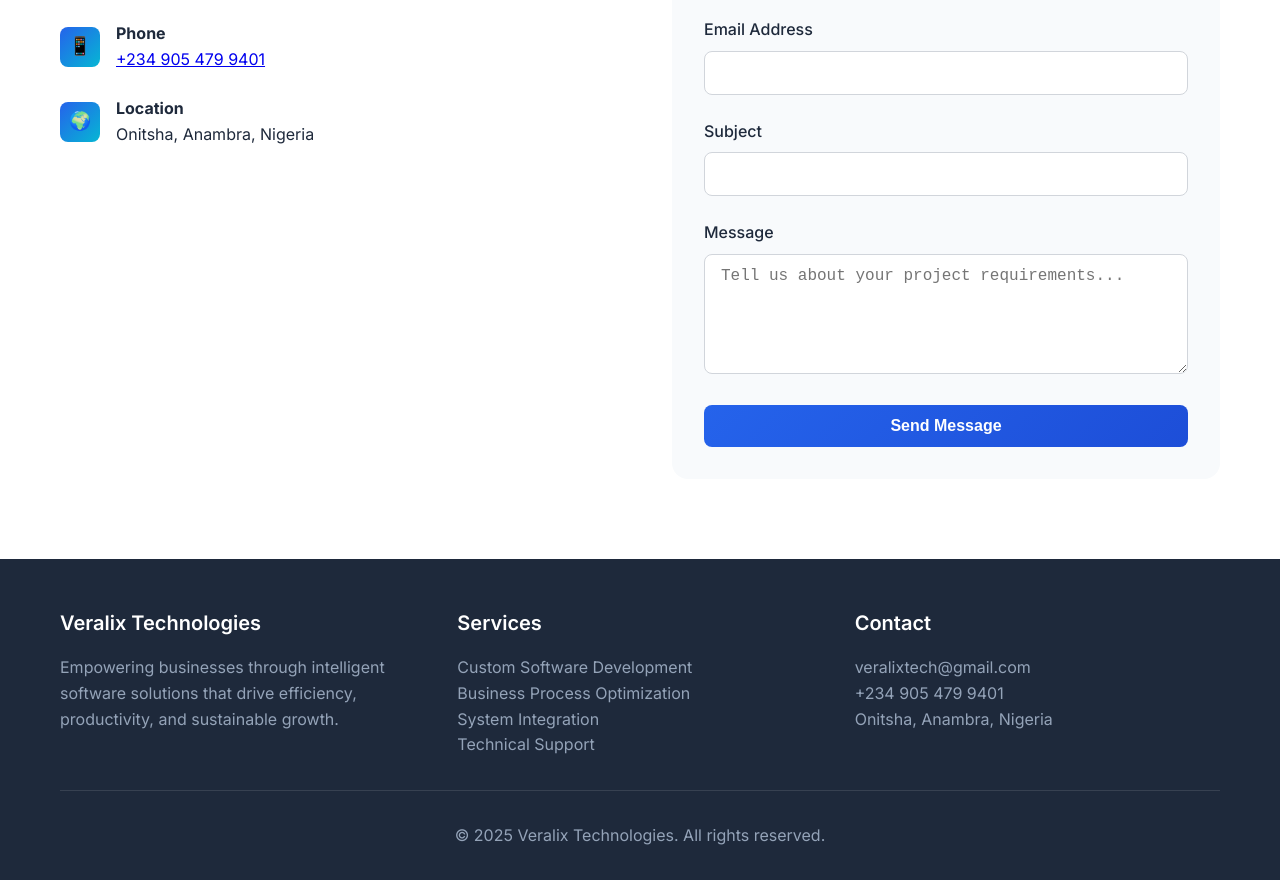
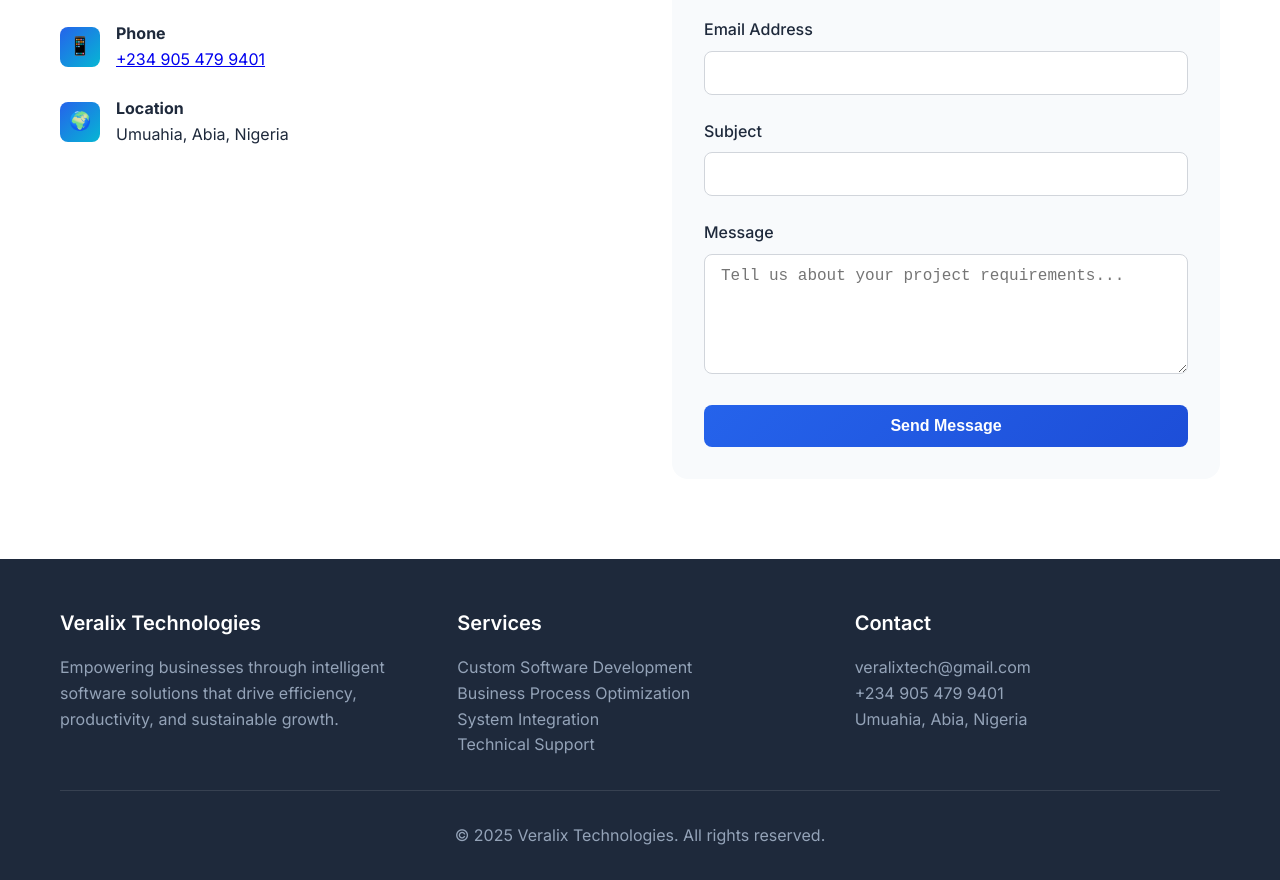
Before and after one commit to veralixtech/veralixtech.github.io, a plain HTML site: page index.html in a window 1280 px wide. Shown: the part 2622-3502 px from the top of the page. Drawn offline with Linux system fonts and the light colour scheme.

Commit message:
Update index.html location

```diff
--- a/index.html
+++ b/index.html
@@ -677,7 +677,7 @@
                         <div class="contact-icon">🌍</div>
                         <div>
                             <strong>Location</strong><br>
-                            Onitsha, Anambra, Nigeria
+                            Umuahia, Abia, Nigeria
                         </div>
                     </div>
                 </div>
@@ -725,7 +725,7 @@
                     <h3>Contact</h3>
                     <p><a href="mailto:veralixtech@gmail.com">veralixtech@gmail.com</a></p>
                     <p><a href="tel:+2349054799401">+234 905 479 9401</a></p>
-                    <p>Onitsha, Anambra, Nigeria</p>
+                    <p>Umuahia, Abia, Nigeria</p>
                 </div>
             </div>
             <div class="footer-bottom">
```
